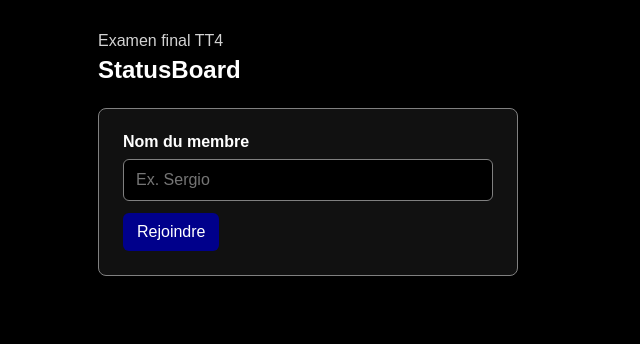
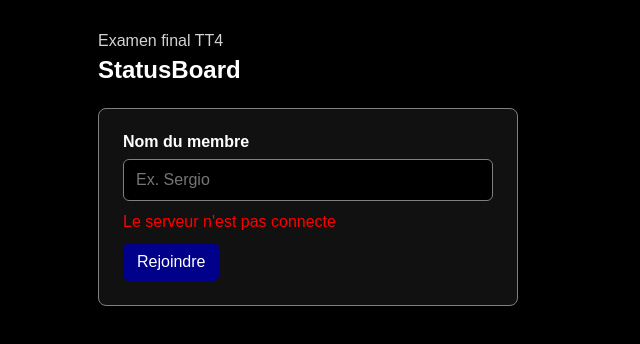
Before and after one commit to sergioacostaval/statusboard, a React (Vite) app in the folder client/: page / in a window 1280 px wide. Shown: the top 344 px of the page, without its empty margins (0-640 px from the left). Built offline with nearby package versions, Linux system fonts and the light colour scheme; no server answers.

Commit message:
Fix deployed socket connection

```diff
--- a/client/src/App.js
+++ b/client/src/App.js
@@ -4,7 +4,7 @@ import LoginForm from "./components/LoginForm";
 import StatusBoard from "./components/StatusBoard";
 import "./App.css";
 
-const SERVER_URL = import.meta.env.VITE_SERVER_URL || "http://localhost:3001";
+const SERVER_URL = (import.meta.env.VITE_SERVER_URL || "http://localhost:3001").replace(/\/$/, "");
 
 function App() {
     const [socket, setSocket] = useState(null);
@@ -12,11 +12,20 @@ function App() {
     const [members, setMembers] = useState([]);
     const [events, setEvents] = useState([]);
     const [messages, setMessages] = useState([]);
+    const [connectionError, setConnectionError] = useState("");
 
     // Cree la connexion Socket.IO une seule fois.
     useEffect(() => {
         const newSocket = io(SERVER_URL);
         setSocket(newSocket);
+
+        newSocket.on("connect", () => {
+            setConnectionError("");
+        });
+
+        newSocket.on("connect_error", () => {
+            setConnectionError("Le serveur n'est pas connecte");
+        });
 
         newSocket.on("current:user", (user) => {
             setCurrentUser(user);
@@ -41,7 +50,11 @@ function App() {
 
     // Envoie le nom au serveur pour rejoindre le tableau.
     function handleJoin(name) {
-        if (!socket) return;
+        if (!socket || !socket.connected) {
+            setConnectionError("Le serveur n'est pas connecte");
+            return;
+        }
+
         socket.emit("user:join", { name });
     }
 
@@ -53,7 +66,7 @@ function App() {
             </section>
 
             {!currentUser ? (
-                <LoginForm onJoin={handleJoin} />
+                <LoginForm onJoin={handleJoin} serverError={connectionError} />
             ) : (
                 <StatusBoard
                     socket={socket}
--- a/client/src/components/LoginForm.js
+++ b/client/src/components/LoginForm.js
@@ -1,6 +1,6 @@
 import { useState } from "react";
 
-function LoginForm({ onJoin }) {
+function LoginForm({ onJoin, serverError }) {
     const [name, setName] = useState("");
     const [error, setError] = useState("");
 
@@ -31,6 +31,7 @@ function LoginForm({ onJoin }) {
             />
 
             {error && <p className="error">{error}</p>}
+            {serverError && <p className="error">{serverError}</p>}
 
             <button type="submit">Rejoindre</button>
         </form>
--- a/client/src/components/MemberCard.js
+++ b/client/src/components/MemberCard.js
@@ -1,9 +1,8 @@
-const statuses = ["En ligne", "Absent", "Occupé"];
+const statuses = ["En ligne", "Absent", "Occupe"];
 
 function MemberCard({ member, isCurrentUser, onChangeStatus }) {
     const statusClass = member.status
         .toLowerCase()
-        .replace("é", "e")
         .replace(" ", "-");
 
     // Change seulement le statut du membre courant.
--- a/client/src/components/StatusBoard.js
+++ b/client/src/components/StatusBoard.js
@@ -5,7 +5,7 @@ function StatusBoard({ socket, currentUser, members, events, messages }) {
     const [message, setMessage] = useState("");
     const onlineCount = members.filter((member) => member.status === "En ligne").length;
     const absentCount = members.filter((member) => member.status === "Absent").length;
-    const busyCount = members.filter((member) => member.status === "Occupé").length;
+    const busyCount = members.filter((member) => member.status === "Occupe").length;
 
     // Demande au serveur de changer le statut.
     function changeStatus(status) {
```
Also changed, not shown: 1 other file (tests, documents, lock files or other folders).
